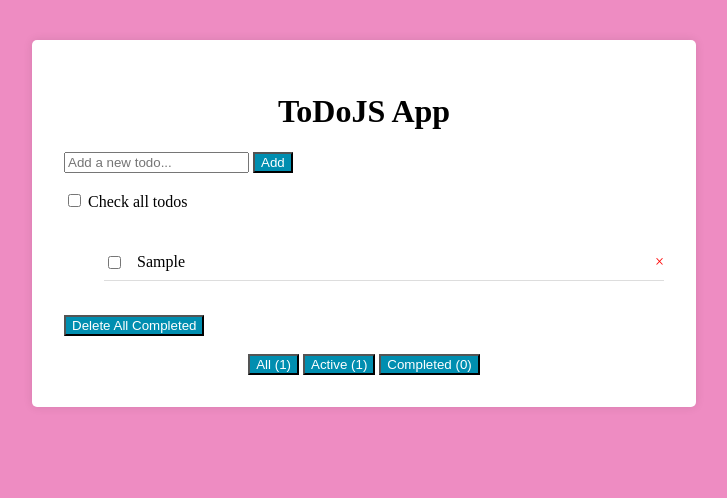
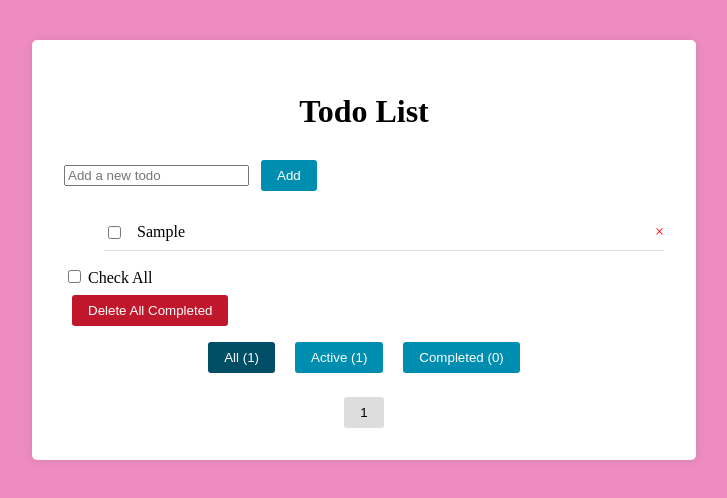
Before and after one commit to SemenchenkoDmitriy/SemenchenkoDmotriy_ToDoJS, a plain HTML site: page index.html in a window 1280 px wide. Both pictures are taken after typing "Sample" into the empty fields and a click on the button "Add". Shown: the whole page, without its empty margins (276-1003 px from the left). Drawn offline with Linux system fonts and the light colour scheme.

Commit message:
update all

```diff
--- a/app.js
+++ b/app.js
@@ -2,10 +2,11 @@ const INPUT_SELECTOR = '.todo-app input[type="text"]';
 const ADD_BUTTON_SELECTOR = '.add-button';
 const TODO_LIST_SELECTOR = '.todo-app ul';
 const CHECK_ALL_CHECKBOX_ID = 'check-all';
-const DELETE_ALL_COMPLETED_BUTTON_SELECTOR = '.todo-app button:nth-of-type(2)';
+const DELETE_ALL_COMPLETED_BUTTON_SELECTOR = '.todo-app button.red';
 const FILTER_ALL_BUTTON_ID = 'filter-all';
 const FILTER_ACTIVE_BUTTON_ID = 'filter-active';
 const FILTER_COMPLETED_BUTTON_ID = 'filter-completed';
+const PAGINATION_CONTAINER_SELECTOR = '.pagination';
 
 document.addEventListener('DOMContentLoaded', () => {
     const input = document.querySelector(INPUT_SELECTOR);
@@ -16,9 +17,12 @@ const deleteAllCompletedButton = document.querySelector(DELETE_ALL_COMPLETED_BUT
     const filterAllButton = document.getElementById(FILTER_ALL_BUTTON_ID);
     const filterActiveButton = document.getElementById(FILTER_ACTIVE_BUTTON_ID);
     const filterCompletedButton = document.getElementById(FILTER_COMPLETED_BUTTON_ID);
+    const paginationContainer = document.querySelector(PAGINATION_CONTAINER_SELECTOR);
 
     let todos = [];
     let currentFilter = 'all';
+    let currentPage = 1;
+    const itemsPerPage = 5;
 
     const renderTodos = () => {
         const filteredTodos = todos.filter(todo => {
@@ -27,8 +31,16 @@ const renderTodos = () => {
             return true;
         });
 
-  todoList.innerHTML = filteredTodos.map((todo, index) => `
-    <li class="todo-item">
+        const totalPages = Math.ceil(filteredTodos.length / itemsPerPage);
+        currentPage = Math.min(currentPage, totalPages);
+
+        const start = (currentPage - 1) * itemsPerPage;
+        const end = start + itemsPerPage;
+
+        const paginatedTodos = filteredTodos.slice(start, end);
+
+        todoList.innerHTML = paginatedTodos.map((todo, index) => `
+            <li class="todo-item" data-id="${todos.indexOf(todo)}">
                 <input type="checkbox" ${todo.completed ? 'checked' : ''} data-index="${index}">
                 <span class="text" data-index="${index}">${todo.text}</span>
                 <span class="delete" data-index="${index}">&times;</span>
@@ -36,6 +48,8 @@ const renderTodos = () => {
         `).join('');
 
         updateCounters();
+        renderPagination(totalPages);
+        updateFilterButtons();
     };
 
     const addTodo = () => {
@@ -43,6 +57,7 @@ const addTodo = () => {
         if (text !== '') {
             todos.push({ text, completed: false });
             input.value = '';
+            currentPage = Math.ceil(todos.length / itemsPerPage);
             renderTodos();
         }
     };
@@ -71,7 +86,7 @@ const deleteAllCompleted = () => {
     };
 
     const editTodoText = (index) => {
-  const todoItem = todoList.children[index];
+        const todoItem = todoList.querySelector(`li[data-id="${index}"]`);
         const textSpan = todoItem.querySelector('.text');
         const oldText = textSpan.textContent;
 
@@ -112,21 +127,66 @@ const handleInputKeydown = (event) => {
 
     const handleTodoListChange = (event) => {
         if (event.target.matches('input[type="checkbox"]')) {
-    toggleComplete(event.target.dataset.index);
+            toggleComplete(event.target.closest('li').dataset.id);
         }
     };
 
     const handleTodoListClick = (event) => {
         if (event.target.matches('.delete')) {
-    deleteTodo(event.target.dataset.index);
+            deleteTodo(event.target.closest('li').dataset.id);
         } else if (event.target.matches('.text')) {
-    editTodoText(event.target.dataset.index);
+            editTodoText(event.target.closest('li').dataset.id);
         }
     };
 
     const handleFilterClick = (filter) => {
         currentFilter = filter;
+        currentPage = 1;
         renderTodos();
+    };
+
+    const updateFilterButtons = () => {
+        filterAllButton.classList.toggle('active', currentFilter === 'all');
+        filterActiveButton.classList.toggle('active', currentFilter === 'active');
+        filterCompletedButton.classList.toggle('active', currentFilter === 'completed');
+    };
+
+    const renderPagination = (totalPages) => {
+        paginationContainer.innerHTML = '';
+
+        if (currentPage > 1) {
+            const prevButton = document.createElement('button');
+            prevButton.textContent = 'Previous';
+            prevButton.addEventListener('click', () => {
+                currentPage -= 1;
+                renderTodos();
+            });
+            paginationContainer.appendChild(prevButton);
+        }
+
+        for (let i = 1; i <= totalPages; i++) {
+            const pageButton = document.createElement('button');
+            pageButton.textContent = i;
+            pageButton.className = 'page-number';
+            if (i === currentPage) {
+                pageButton.disabled = true;
+            }
+            pageButton.addEventListener('click', () => {
+                currentPage = i;
+                renderTodos();
+            });
+            paginationContainer.appendChild(pageButton);
+        }
+
+        if (currentPage < totalPages) {
+            const nextButton = document.createElement('button');
+            nextButton.textContent = 'Next';
+            nextButton.addEventListener('click', () => {
+                currentPage += 1;
+                renderTodos();
+            });
+            paginationContainer.appendChild(nextButton);
+        }
     };
 
     input.addEventListener('keydown', handleInputKeydown);
--- a/index.html
+++ b/index.html
@@ -3,27 +3,27 @@
 <head>
     <meta charset="UTF-8">
     <meta name="viewport" content="width=device-width, initial-scale=1.0">
-    <title>ToDoJS App</title>
-    <link rel="stylesheet" href="./styles.css">
+    <title>Todo App</title>
+    <link rel="stylesheet" href="styles.css">
 </head>
 <body>
     <div class="todo-app">
-        <h1 class="center-text">ToDoJS App</h1>
-        <input type="text" placeholder="Add a new todo...">
+        <h1 class="center-text">Todo List</h1>
+        <input type="text" placeholder="Add a new todo">
         <button class="add-button">Add</button>
-        <br><br>
-        <input type="checkbox" id="check-all"> Check all todos
-        <br><br>
         <ul></ul>
-        <br>
-        <button>Delete All Completed</button>
-        <br><br>
-        <div class="center-text">
-            <button id="filter-all">All (0)</button>
-            <button id="filter-active">Active (0)</button>
-            <button id="filter-completed">Completed (0)</button>
+        <div>
+            <input type="checkbox" id="check-all">
+            <label for="check-all">Check All</label>
         </div>
+        <button class="red">Delete All Completed</button>
+        <div class="filters center-text">
+            <button id="filter-all">All</button>
+            <button id="filter-active">Active</button>
+            <button id="filter-completed">Completed</button>
+        </div>
+        <div class="pagination center-text"></div> <!-- Контейнер для пагинации -->
     </div>
-    <script src="./app.js"></script>
+    <script src="app.js"></script>
 </body>
 </html>
--- a/styles.css
+++ b/styles.css
@@ -15,6 +15,11 @@ body {
 button {
     background: #008EB0; /* Синий цвет фона */
     color: #fff; /* Белый цвет текста */
+    border: none;
+    padding: 0.5rem 1rem;
+    margin: 0.5rem;
+    cursor: pointer;
+    border-radius: 3px;
 }
 
 .red {
@@ -54,3 +59,36 @@ textarea::placeholder {
     background: #008EB0; /* Синий цвет фона */
     color: #fff; /* Белый цвет текста */
 }
+
+.filters button.active {
+    background: #004D66; /* Темно-синий цвет для активного состояния */
+}
+
+.pagination {
+    display: flex;
+    justify-content: center;
+    margin-top: 1rem;
+}
+
+.pagination button {
+    background: #008EB0; /* Синий цвет фона */
+    color: #fff; /* Белый цвет текста */
+    border: none;
+    padding: 0.5rem 1rem;
+    margin: 0.5rem;
+    cursor: pointer;
+    border-radius: 3px;
+}
+
+.pagination button:disabled {
+    background: #ddd;
+    cursor: not-allowed;
+}
+
+.pagination .page-number {
+    background: transparent;
+    color: #000;
+    border: none;
+    margin: 0 0.5rem;
+    cursor: pointer;
+}
```
Lines whose indentation alone changed are shown as unchanged.
